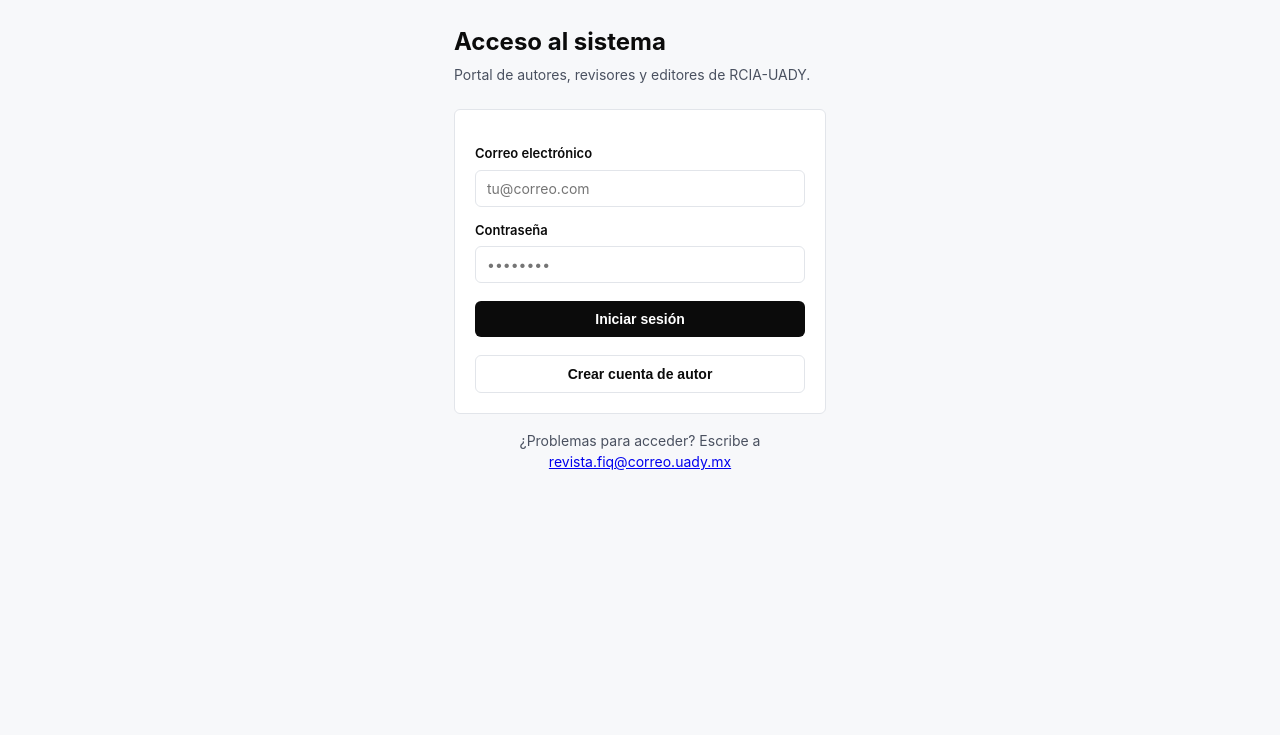
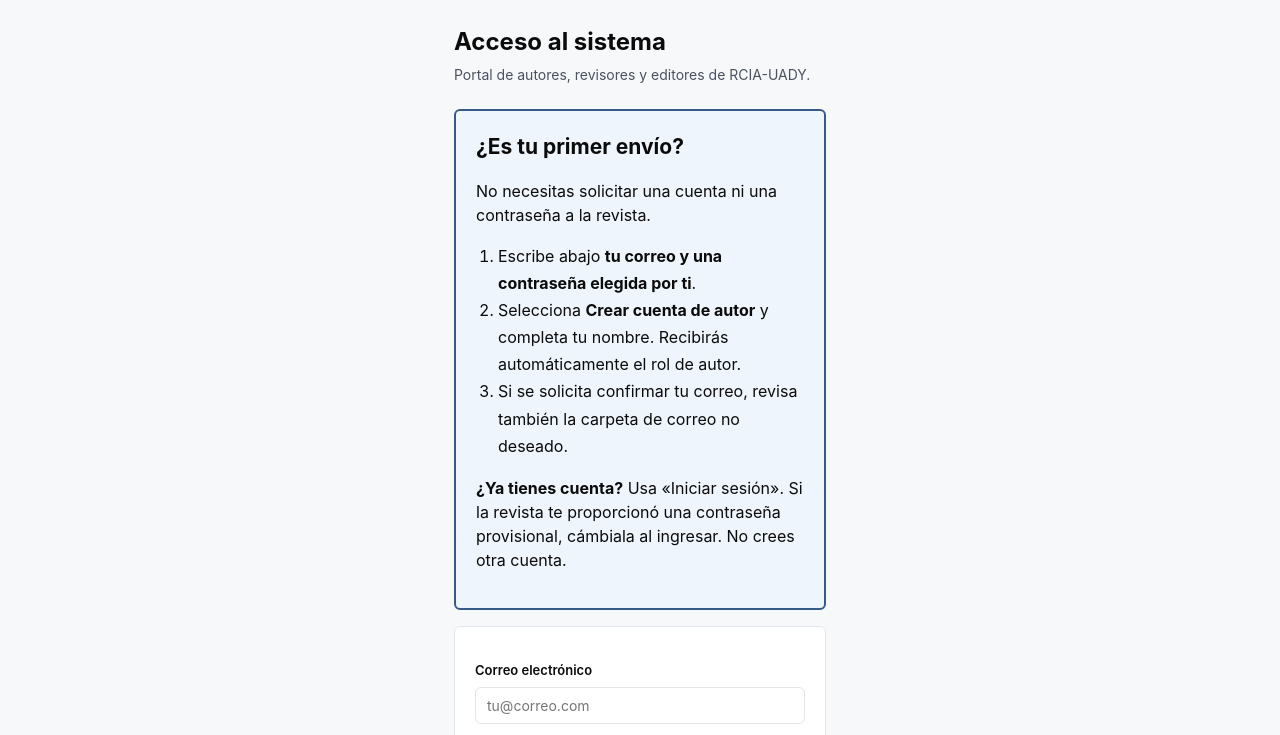
Before and after one commit to Revista-fiq/gestion-rcia, a website: page index.html in a window 1280 px wide. Shown: the part 64-799 px from the top of the page. Drawn offline with nearby package versions, Linux system fonts and the light colour scheme.

Commit message:
Aclarar registro autónomo de autores y acceso con cuenta existente

```diff
--- a/index.html
+++ b/index.html
@@ -22,6 +22,16 @@
   <h1>Acceso al sistema</h1>
   <p class="subtitulo">Portal de autores, revisores y editores de RCIA-UADY.</p>
 
+  <div class="tarjeta" style="border:2px solid #345c87;background:#eef5fc;">
+    <h2 style="font-size:21px;margin-top:0;">¿Es tu primer envío?</h2>
+    <p>No necesitas solicitar una cuenta ni una contraseña a la revista.</p>
+    <ol style="padding-left:22px;line-height:1.7;">
+      <li>Escribe abajo <strong>tu correo y una contraseña elegida por ti</strong>.</li>
+      <li>Selecciona <strong>Crear cuenta de autor</strong> y completa tu nombre. Recibirás automáticamente el rol de autor.</li>
+      <li>Si se solicita confirmar tu correo, revisa también la carpeta de correo no deseado.</li>
+    </ol>
+    <p><strong>¿Ya tienes cuenta?</strong> Usa «Iniciar sesión». Si la revista te proporcionó una contraseña provisional, cámbiala al ingresar. No crees otra cuenta.</p>
+  </div>
   <div class="tarjeta">
     <div id="aviso-login"></div>
 
```
